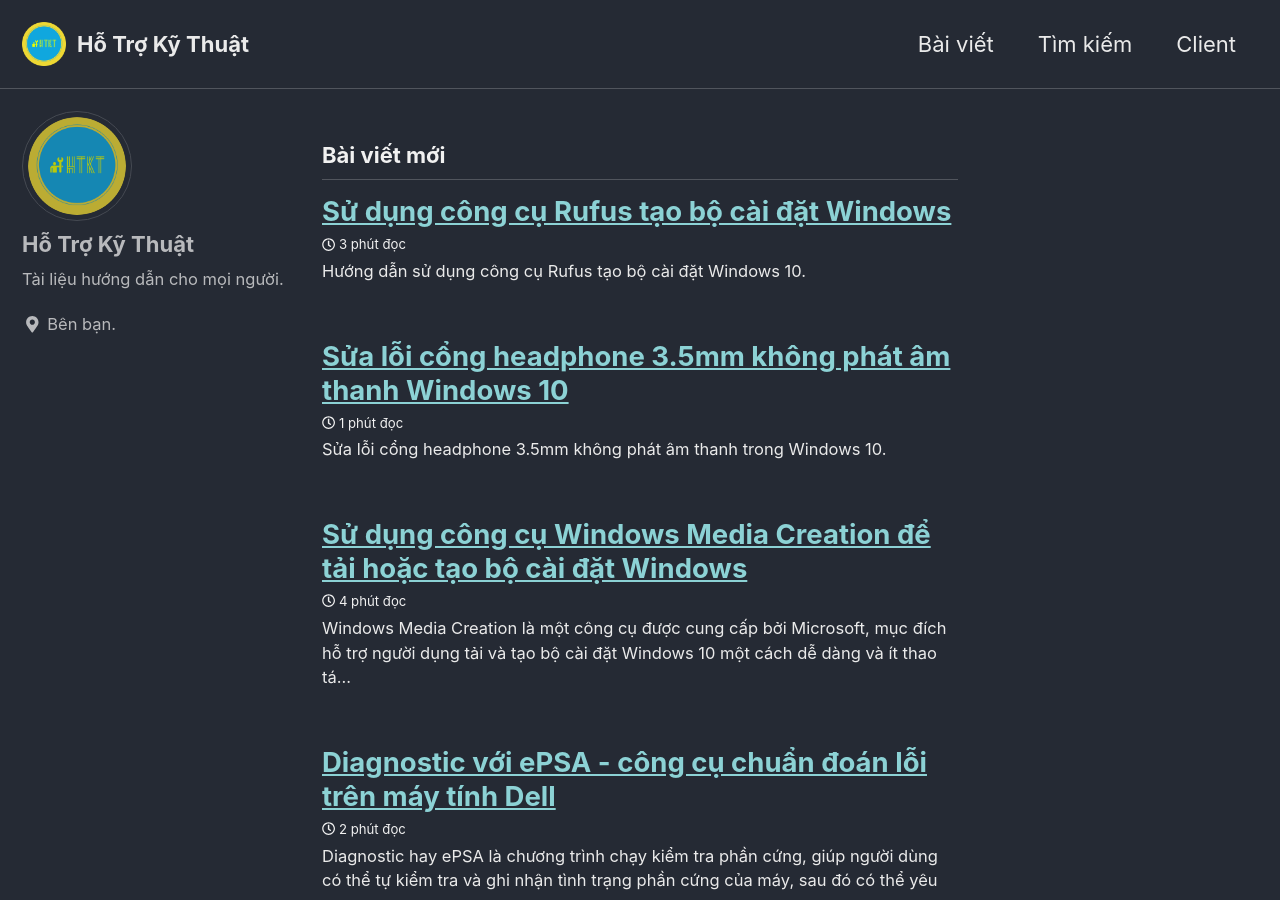
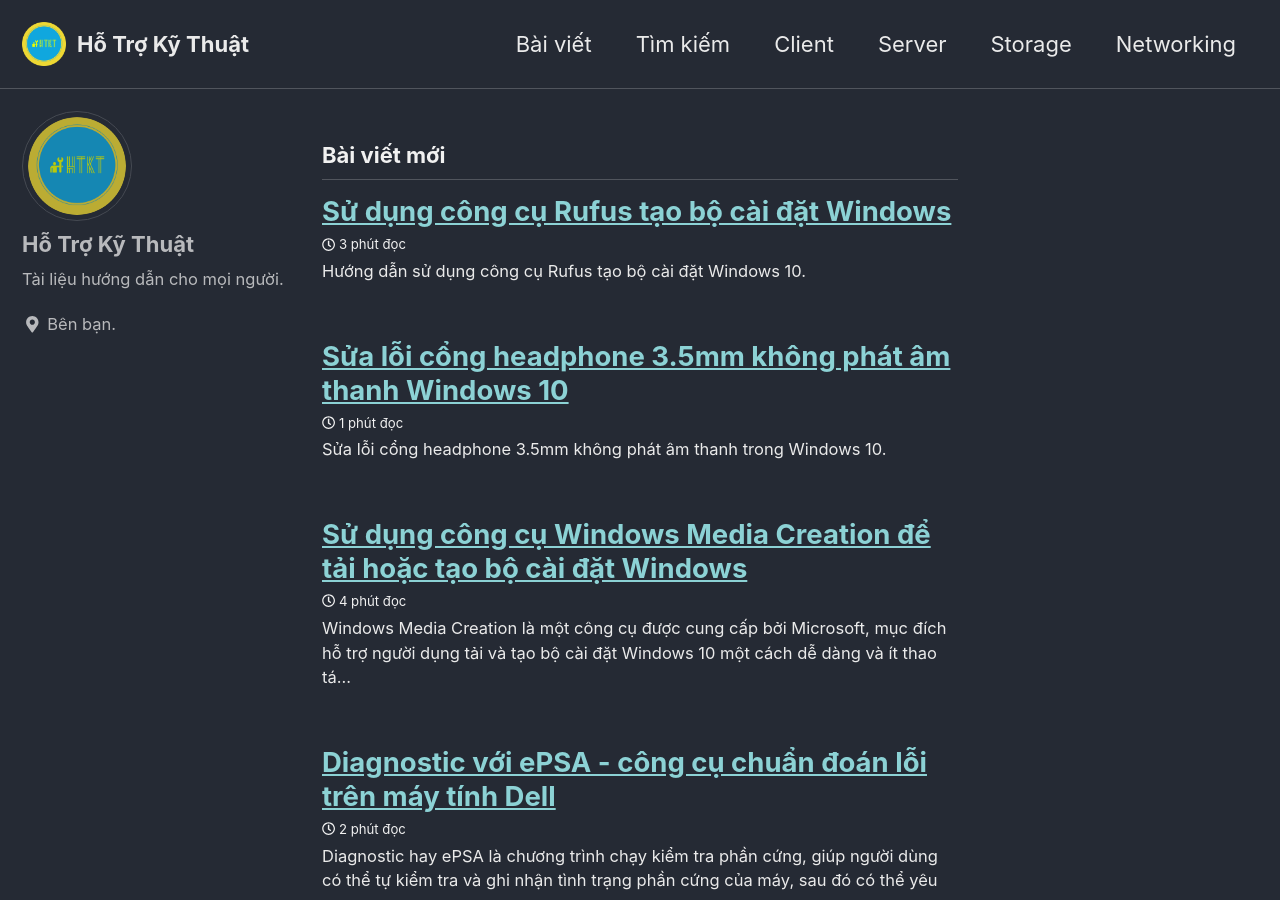
Before and after one commit to hotrokythuat/hotrokythuat.github.io, a Jekyll site: the page built from index.html, in a window 1280 px wide and 900 px high. Built offline with Jekyll 4.4.1, drawn with Linux system fonts in a browser that asks for light colours; cached includes are drawn as plain includes; the list of posts is cut into pages by our own code.

Commit message:
Updated the main nav.

```diff
--- a/_data/navigation.yml
+++ b/_data/navigation.yml
@@ -6,3 +6,9 @@ main:
     url: /search/
   - title: "Client"
     url: /tags/client/
+  - title: "Server"
+    url: /tags/server/
+  - title: "Storage"
+    url: /tags/storage/
+  - title: "Networking"
+    url: /tags/network/
```
